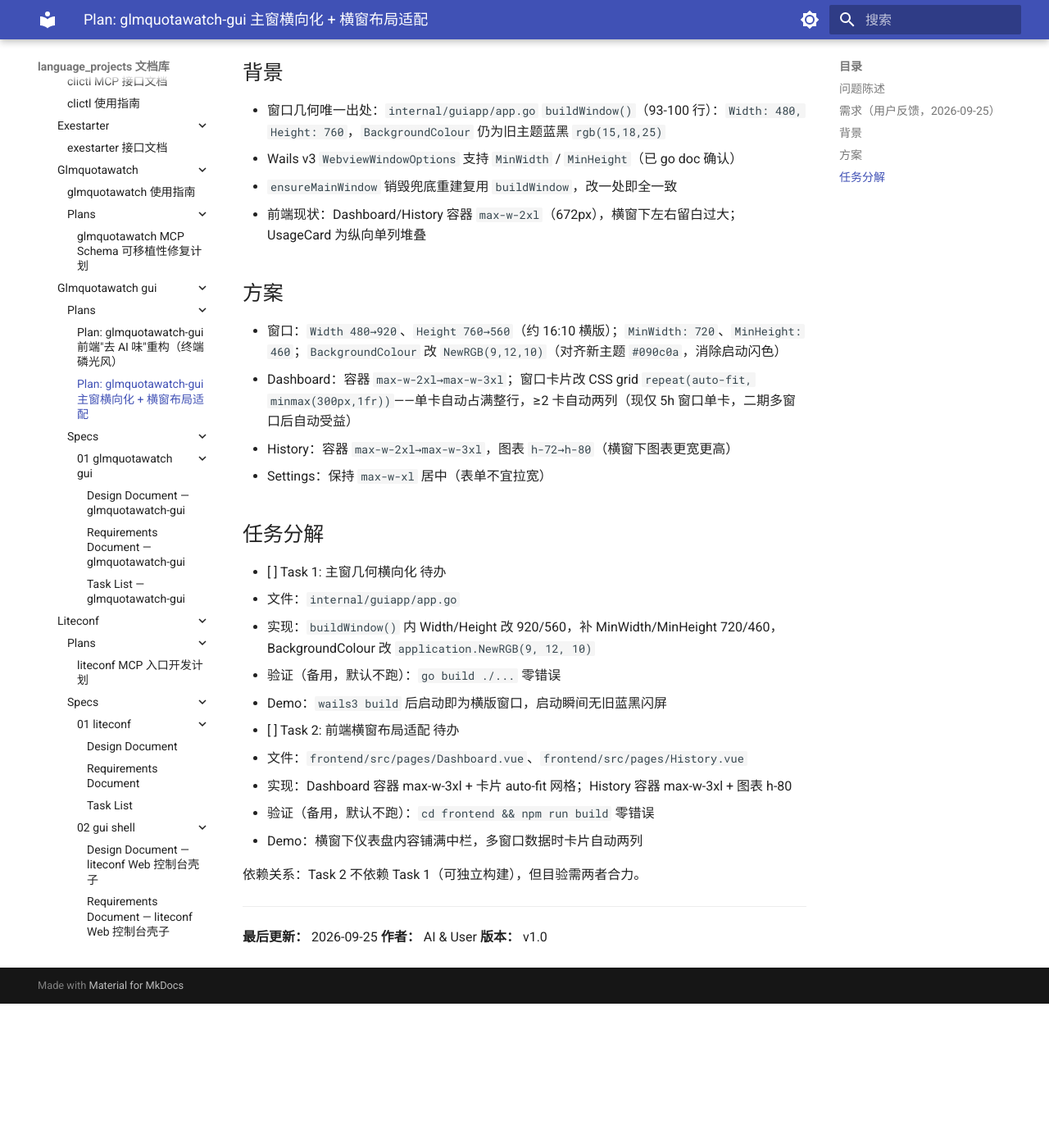
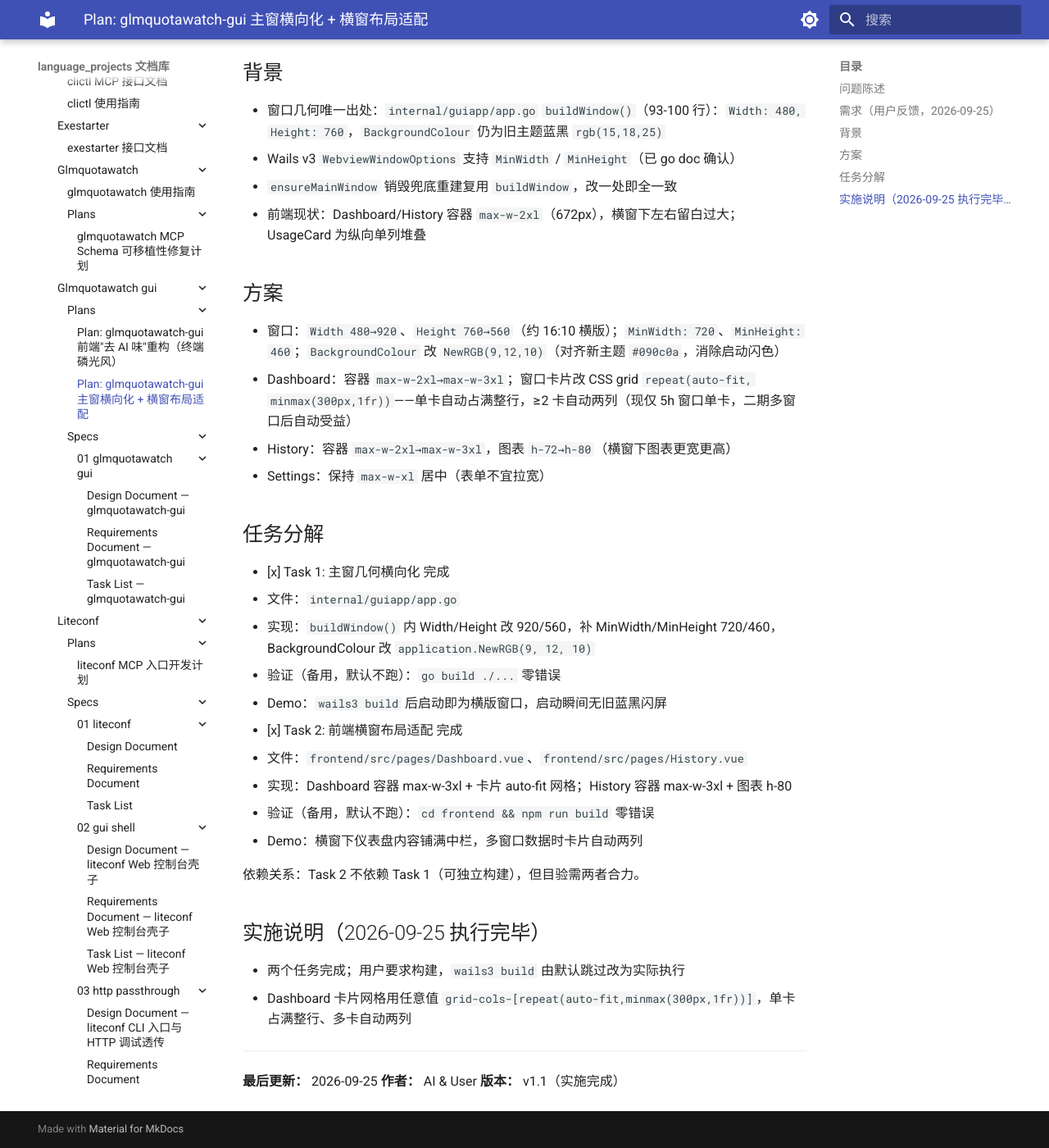
Before and after one commit to shihao-hub/td-language_projects, an MkDocs documentation site: the page built from docs/projects/go_projects/glmquotawatch-gui/plans/02-landscape-window.md, in a window 1280 px wide and 1400 px high, scrolled down 468 px. Shown: the whole window at 82% size. Built offline with MkDocs 1.6.1 and Material for MkDocs 9.7.7, drawn with Linux system fonts in a browser that asks for light colours; before the commit the page ends 1692 px from its top, so only the background shows below that.

Commit message:
docs: glmquotawatch-gui 横向化计划执行完毕勾选
- Task 1-2 勾选完成，追加实施说明
- 用户要求构建，wails3 build 改为实际执行

Co-Authored-By: Claude Sonnet 5 <noreply@anthropic.com>

```diff
--- a/docs/projects/go_projects/glmquotawatch-gui/plans/02-landscape-window.md
+++ b/docs/projects/go_projects/glmquotawatch-gui/plans/02-landscape-window.md
@@ -25,12 +25,12 @@
 
 ## 任务分解
 
-- [ ] Task 1: 主窗几何横向化 待办
+- [x] Task 1: 主窗几何横向化 完成
   - 文件：`internal/guiapp/app.go`
   - 实现：`buildWindow()` 内 Width/Height 改 920/560，补 MinWidth/MinHeight 720/460，BackgroundColour 改 `application.NewRGB(9, 12, 10)`
   - 验证（备用，默认不跑）：`go build ./...` 零错误
   - Demo：`wails3 build` 后启动即为横版窗口，启动瞬间无旧蓝黑闪屏
-- [ ] Task 2: 前端横窗布局适配 待办
+- [x] Task 2: 前端横窗布局适配 完成
   - 文件：`frontend/src/pages/Dashboard.vue`、`frontend/src/pages/History.vue`
   - 实现：Dashboard 容器 max-w-3xl + 卡片 auto-fit 网格；History 容器 max-w-3xl + 图表 h-80
   - 验证（备用，默认不跑）：`cd frontend && npm run build` 零错误
@@ -38,7 +38,12 @@
 
 依赖关系：Task 2 不依赖 Task 1（可独立构建），但目验需两者合力。
 
+## 实施说明（2026-09-25 执行完毕）
+
+- 两个任务完成；用户要求构建，`wails3 build` 由默认跳过改为实际执行
+- Dashboard 卡片网格用任意值 `grid-cols-[repeat(auto-fit,minmax(300px,1fr))]`，单卡占满整行、多卡自动两列
+
 ---
 **最后更新：** 2026-09-25
 **作者：** AI & User
-**版本：** v1.0
+**版本：** v1.1（实施完成）
```
